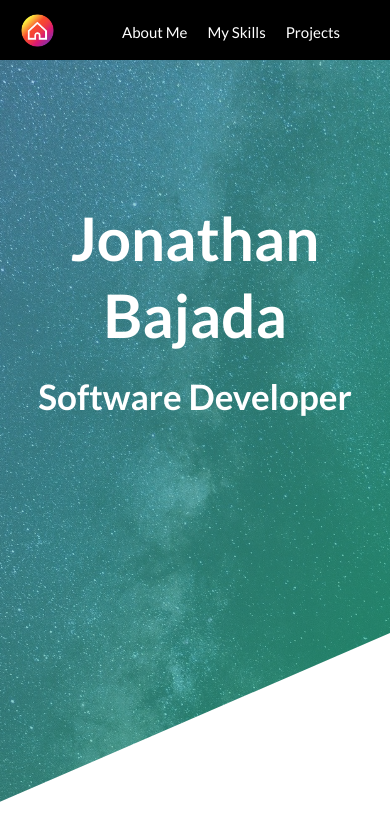
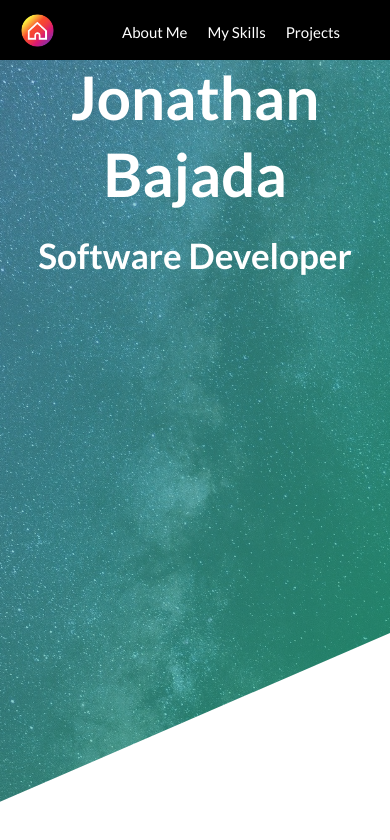
Before and after one commit to JonathanBajada/PortfolioWebsite, a React (Create React App) app in the folder portfolio/: page / in a window 390 px wide. Shown: the top 840 px of the page. Built offline with nearby package versions, Linux system fonts and the light colour scheme.

Commit message:
responsive design on header

```diff
--- a/portfolio/src/Components/Header.css
+++ b/portfolio/src/Components/Header.css
@@ -3,7 +3,7 @@
 	padding: 0;
 	text-align: center;
 	font-size: 60px;
-	padding-top: 200px;
+	padding-top: 15%;
 	height: 95vh;
 	background-image: linear-gradient(to right bottom, #6fbdd57e, #28b485b4), url(../img/space.jpg);
 	background-size: cover;
```
